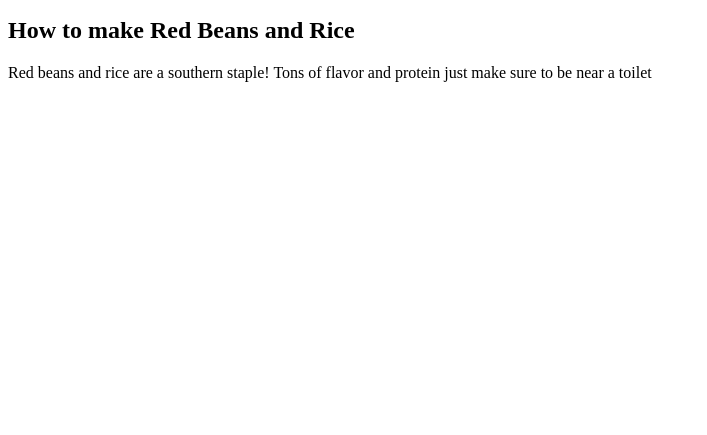
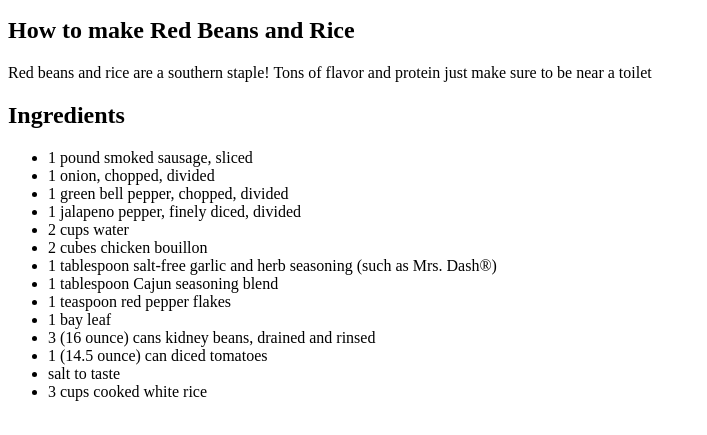
Before and after one commit to Vann-Dalton/odin-recipes, a plain HTML site: page recipes/red-beans-and-rice.html in a window 1280 px wide. Shown: the part 101-536 px from the top of the page, without its empty margins (0-707 px from the left). Drawn offline with Linux system fonts and the light colour scheme.

Commit message:
Add heading and unorderd list

```diff
--- a/recipes/red-beans-and-rice.html
+++ b/recipes/red-beans-and-rice.html
@@ -11,5 +11,22 @@
     <img src="../red-beans-and-rice-pic/Red-Beans-and-Rice.webp" alt="Red Beans and Rice">
     <h2>How to make Red Beans and Rice</h2>
     <p>Red beans and rice are a southern staple! Tons of flavor and protein just make sure to be near a toilet</p>
+    <h2>Ingredients</h2>
+    <ul>
+        <li>1 pound smoked sausage, sliced</li>
+        <li>1 onion, chopped, divided</li>
+        <li>1 green bell pepper, chopped, divided</li>
+        <li>1 jalapeno pepper, finely diced, divided</li>
+        <li>2 cups water</li>
+        <li>2 cubes chicken bouillon</li>
+        <li>1 tablespoon salt-free garlic and herb seasoning (such as Mrs. Dash®)</li>
+        <li>1 tablespoon Cajun seasoning blend</li>
+        <li>1 teaspoon red pepper flakes</li>
+        <li>1 bay leaf</li>
+        <li>3 (16 ounce) cans kidney beans, drained and rinsed</li>
+        <li>1 (14.5 ounce) can diced tomatoes</li>
+        <li>salt to taste</li>
+        <li>3 cups cooked white rice</li>
+    </ul>
 </body>
 </html>
```
